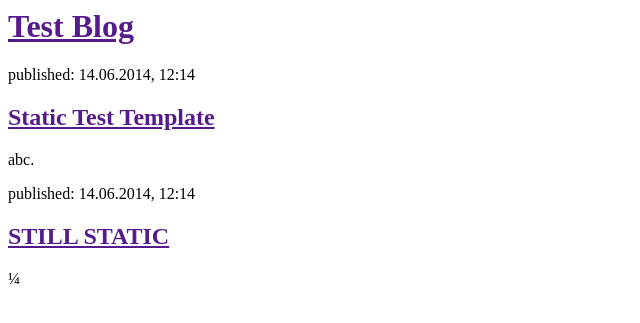
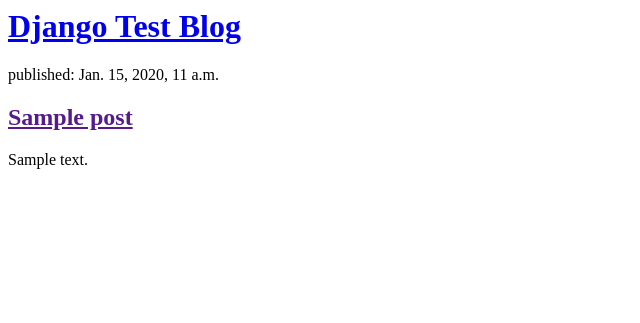
Before and after one commit to philrip/django-tut, a Django app: template blog/templates/blog/post_list.html in a window 1280 px wide. Shown: the top 323 px of the page, without its empty margins (0-640 px from the left). Run offline with Django 3.2, Linux system fonts and the light colour scheme; the template is opened without the code that fills it: values that come from a table or form of the project are taken from there, others are empty; tables that the repository leaves empty hold one stand-in row (values such as "Sample post").

Commit message:
Templates with first variables

```diff
--- a/blog/templates/blog/post_list.html
+++ b/blog/templates/blog/post_list.html
@@ -1,22 +1,11 @@
-<html>
-    <head>
-        <title>Django Girls blog</title>
-    </head>
-    <body>
-        <div>
-            <h1><a href="">Test Blog</a></h1>
-        </div>
+<div>
+    <h1><a href="/">Django Test Blog</a></h1>
+</div>
 
-        <div>
-            <p>published: 14.06.2014, 12:14</p>
-            <h2><a href="">Static Test Template</a></h2>
-            <p>abc.</p>
-        </div>
-
-        <div>
-            <p>published: 14.06.2014, 12:14</p>
-            <h2><a href="">STILL STATIC</a></h2>
-            <p>¼</p>
-        </div>
-    </body>
-</html>
+{% for post in posts %}
+    <div>
+        <p>published: {{ post.published_date }}</p>
+        <h2><a href="">{{ post.title }}</a></h2>
+        <p>{{ post.text|linebreaks }}</p>
+    </div>
+{% endfor %}
--- a/blog/views.py
+++ b/blog/views.py
@@ -1,4 +1,7 @@
 from django.shortcuts import render
+from django.utils import timezone
+from .models import Post
 
 def post_list(request):
-    return render(request, 'blog/post_list.html', {})
+	posts = Post.objects.filter(published_date__lte=timezone.now()).order_by('published_date')
+	return render(request, 'blog/post_list.html', {'posts': posts})
```
